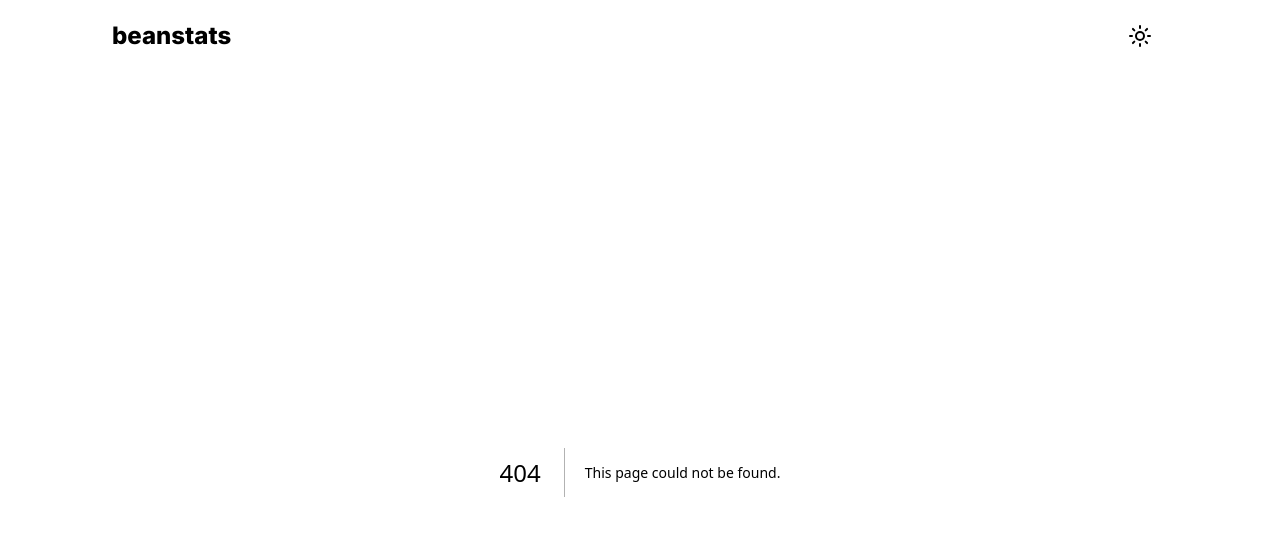
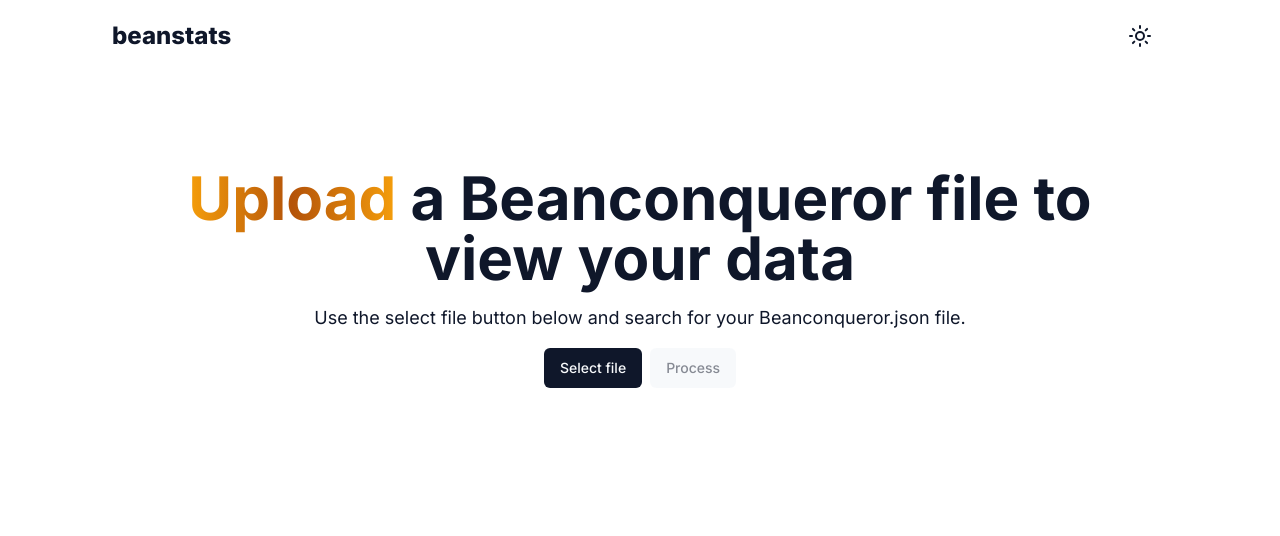
Before and after one commit to marcelblijleven/beanstats, a Next.js app: page /beanconqueror in a window 1280 px wide. Before the commit this address had no page. Shown: the top 536 px of the page. Built offline with nearby package versions, Linux system fonts and the light colour scheme.

Commit message:
chore: minor layout changes

```diff
--- a/src/app/beanconqueror/components/statistics.tsx
+++ b/src/app/beanconqueror/components/statistics.tsx
@@ -16,13 +16,13 @@ export default function Statistics(props: BrewStatistics) {
                 beanMapping={props.beanMapping}
             />
             <BacklogStats label={"Your backlog"} beans={props.beanMapping} usage={props.usagePerBean}/>
-            <CountableStats label={"Favourite origins"} countable={props.countryCount} />
-            <CountableStats label={"Favourite roasters (bags)"} countable={props.roasterCount} />
-            <CountableStats label={"Favourite roasters (grams)"} countable={props.roasterCountWeight} />
-            <CountableStats label={"Favourite grinder"} countable={props.brewsPerGrinder} mapping={props.grinderMapping} />
-            <CountableStats label={"Favourite preparation method"} countable={props.brewsPerPreparationMethod} mapping={props.preparationMapping} />
-            <CountableStats label={"Favourite variety"} countable={props.varietyCount} />
-            <CountableStats label={"Favourite processing"} countable={props.processingCount} />
+            <CountableStats key={"fav-origins"} label={"Favourite origins"} countable={props.countryCount} />
+            <CountableStats key={"fav-roasters-bags"} label={"Favourite roasters (bags)"} countable={props.roasterCount} />
+            <CountableStats key={"fav-roasters-grams"} label={"Favourite roasters (grams)"} countable={props.roasterCountWeight} />
+            <CountableStats key={"fav-variety"} label={"Favourite variety"} countable={props.varietyCount} />
+            <CountableStats key={"fav-processing"} label={"Favourite processing"} countable={props.processingCount} />
+            <CountableStats key={"fav-grinder"} label={"Favourite grinder"} countable={props.brewsPerGrinder} mapping={props.grinderMapping} />
+            <CountableStats key={"fav-prep"} label={"Favourite preparation method"} countable={props.brewsPerPreparationMethod} mapping={props.preparationMapping} />
         </div>
 
     )
--- a/src/app/upload/page.tsx
+++ b/src/app/beanconqueror/page.tsx
@@ -1,34 +1,35 @@
 "use client"
 
-import FileUpload from "@/app/upload/components/upload";
+import FileUpload from "@/app/beanconqueror/components/upload";
 import {useState} from "react";
 import {processBCFile, Statistics as BrewStatistics} from "@/lib/beanconqueror/statistics";
-import Statistics from "@/app/upload/components/statistics";
-import Link from "next/link";
+import Statistics from "@/app/beanconqueror/components/statistics";
+import {Button} from "@/components/ui/button";
 
-export default function Home() {
+export default function BeanconquerorPage() {
     const [data, setData] = useState<BrewStatistics>();
+
     const retrieveData = (data: BrewStatistics) => {
         setData(data);
     }
 
     return (
-        <main className="flex h-full flex-col items-center px-2 md:px-24 pb-12">
+        <main className="flex h-full flex-col items-center p-6 md:p-24">
             <div className={"flex flex-col items-center w-full max-w-5xl space-y-4"}>
                 <h1 className={"text-4xl md:text-6xl font-bold text-center"}>
                     <span className={"gradient-text"}>Upload</span> a Beanconqueror file to view your data
                 </h1>
-                <p className={"text-lg text-center"}>
-                    <Link
-                        className={"underline"}
-                        href={"https://beanconqueror.com/"}
-                        target={"_blank"}
-                    >
-                        Beanconqueror
-                    </Link> is an app to track your coffee brews
+                <p className={"text-lg text-center max-w-2xl"}>
+                    Use the select file button below and search for your Beanconqueror.json file.
                 </p>
+
                 {!data && <FileUpload callback={(contents) => processBCFile(contents, retrieveData)}/>}
-                {!!data && <Statistics {...data} />}
+                {!!data && (
+                    <>
+                        <Button onClick={() => setData(undefined)}>Upload another file</Button>
+                        <Statistics {...data} />
+                    </>
+                )}
             </div>
         </main>
     )
--- a/src/app/layout.tsx
+++ b/src/app/layout.tsx
@@ -17,7 +17,7 @@ export default function RootLayout({
   children: ReactNode
 }) {
   return (
-    <html lang="en">
+    <html lang="en" suppressHydrationWarning>
       <body className={inter.className}>
         <ThemeProvider attribute={"class"} defaultTheme={"system"} enableSystem>
           <Header />
--- a/src/app/page.tsx
+++ b/src/app/page.tsx
@@ -1,9 +1,37 @@
 import HomeNavigation from "@/components/home-navigation";
+import {Card, CardContent, CardDescription, CardHeader, CardTitle} from "@/components/ui/card";
+import Link from "next/link";
+import {Button} from "@/components/ui/button";
 
-export default function Home() {
-  return (
-    <main className="flex min-h-screen flex-col items-center p-24">
-        <HomeNavigation />
-    </main>
-  )
+const BeanconquerorCard = () => (
+    <Card className={"max-w-xl"}>
+        <CardHeader>
+            <CardTitle>Beanconqueror stats</CardTitle>
+            <CardDescription>
+                <Link
+                    className={"underline"}
+                    href={"https://beanconqueror.com/"}
+                    target={"_blank"}
+                >
+                    Beanconqueror
+                </Link> is an app for tracking coffee brews, both filter and espresso. This tool helps you visualise
+                your data
+            </CardDescription>
+        </CardHeader>
+        <CardContent className={"flex flex-col space-y-4"}>
+            <Link href={"/beanconqueror"} passHref>
+                <Button>Go to Beanconqueror stats</Button>
+            </Link>
+        </CardContent>
+    </Card>
+)
+
+
+export default async function Home() {
+      return (
+        <main className="flex h-full flex-col items-center p-6 md:p-24 space-y-6">
+            <HomeNavigation />
+            <BeanconquerorCard  />
+        </main>
+      )
 }
--- a/src/components/home-navigation.tsx
+++ b/src/components/home-navigation.tsx
@@ -2,25 +2,23 @@ import {Button} from "@/components/ui/button";
 import Link from "next/link";
 import {Github} from "lucide-react";
 
-const HomeNavigation = () => (
-    <div className={"flex flex-col items-center w-full max-w-3xl space-y-4"}>
+const HomeNavigation = () => {
+    return (
+        <div className={"flex flex-col items-center w-full max-w-3xl space-y-6"}>
             <h1 className={"text-4xl md:text-6xl font-bold text-center"}>
                 Coffee tools and visualisation with&nbsp;
                 <span className={"gradient-text"}>Beanstats</span>
             </h1>
-        <div className={"flex align-middle gap-2"}>
 
-            <Link href={"/upload"} passHref>
-                <Button>Process bc file</Button>
-            </Link>
                 <Link href={"https://www.github.com/marcelblijleven/beanstats"}>
                     <Button variant={"secondary"}>
                         <Github />
                         <span className={"hidden md:inline-block"}>View on GitHub</span>
                     </Button>
                 </Link>
-        </div>
+
         </div>
     );
+}
 
 export default HomeNavigation;
--- a/src/lib/beanconqueror/statistics.ts
+++ b/src/lib/beanconqueror/statistics.ts
@@ -73,7 +73,6 @@ function getBrewStatistics(brews: Brew[]): BrewStatistics {
     for (const brew  of brews) {
         // Brews per day
         if (!brew.config.unix_timestamp) {
-            console.log(brew);
             continue
         }
         const date = new Date(brew.config.unix_timestamp * 1000);
@@ -124,7 +123,7 @@ function getBrewStatistics(brews: Brew[]): BrewStatistics {
 }
 
 
-export function processBCFile(contents: string | BCData, callback?: (data: Statistics) => void): Statistics {
+export function processBCFile(contents: string | BCData, callback: (data: Statistics) => void) {
     let data: BCData
 
     if (typeof contents === "string") {
@@ -147,9 +146,5 @@ export function processBCFile(contents: string | BCData, callback?: (data: Stati
         ...beanStatistics,
     }
 
-    if (callback) {
-        callback(statistics);
-    }
-
-    return statistics;
+    callback(statistics);
 }
```
Lines whose indentation alone changed are shown as unchanged.
